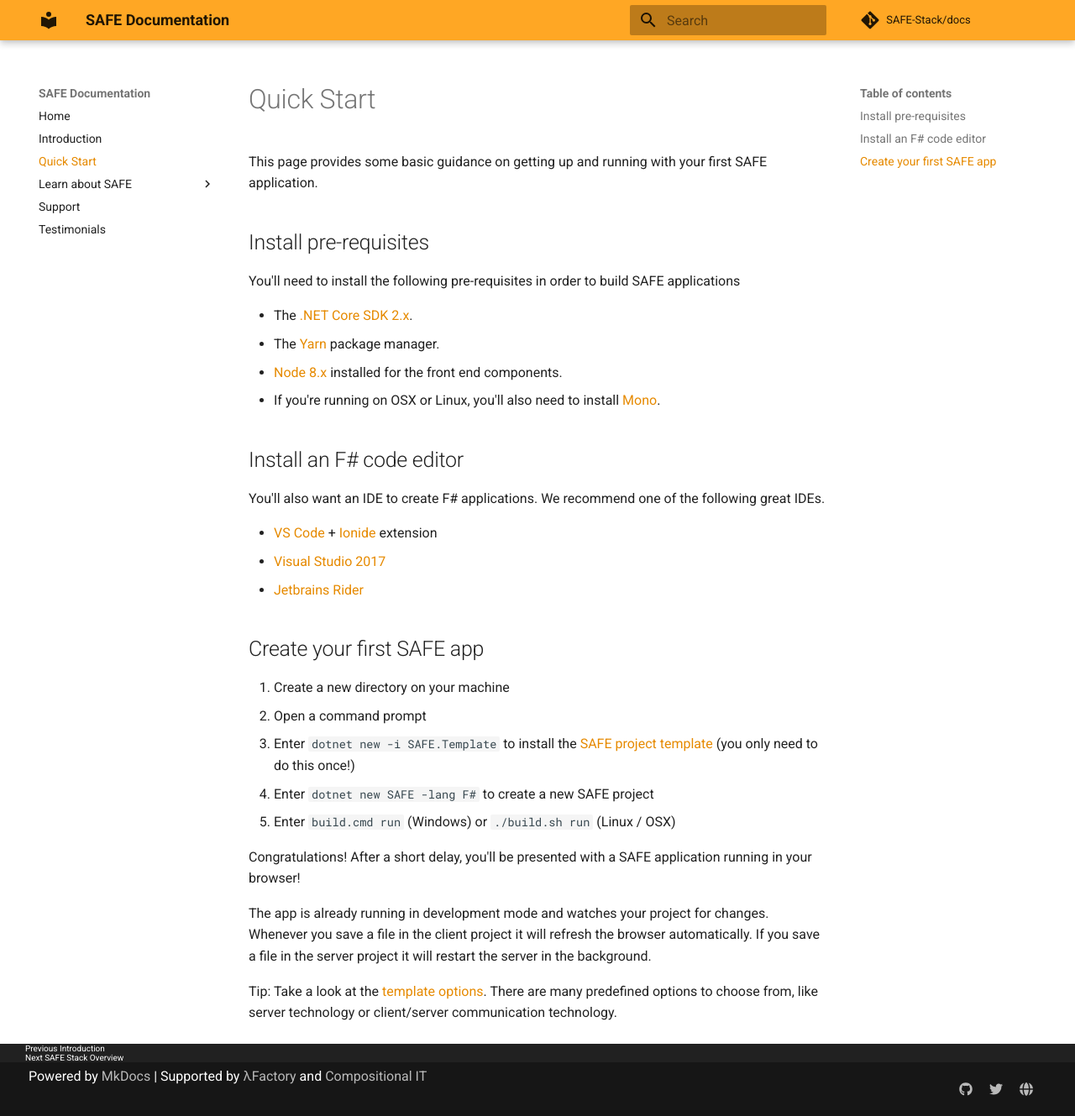
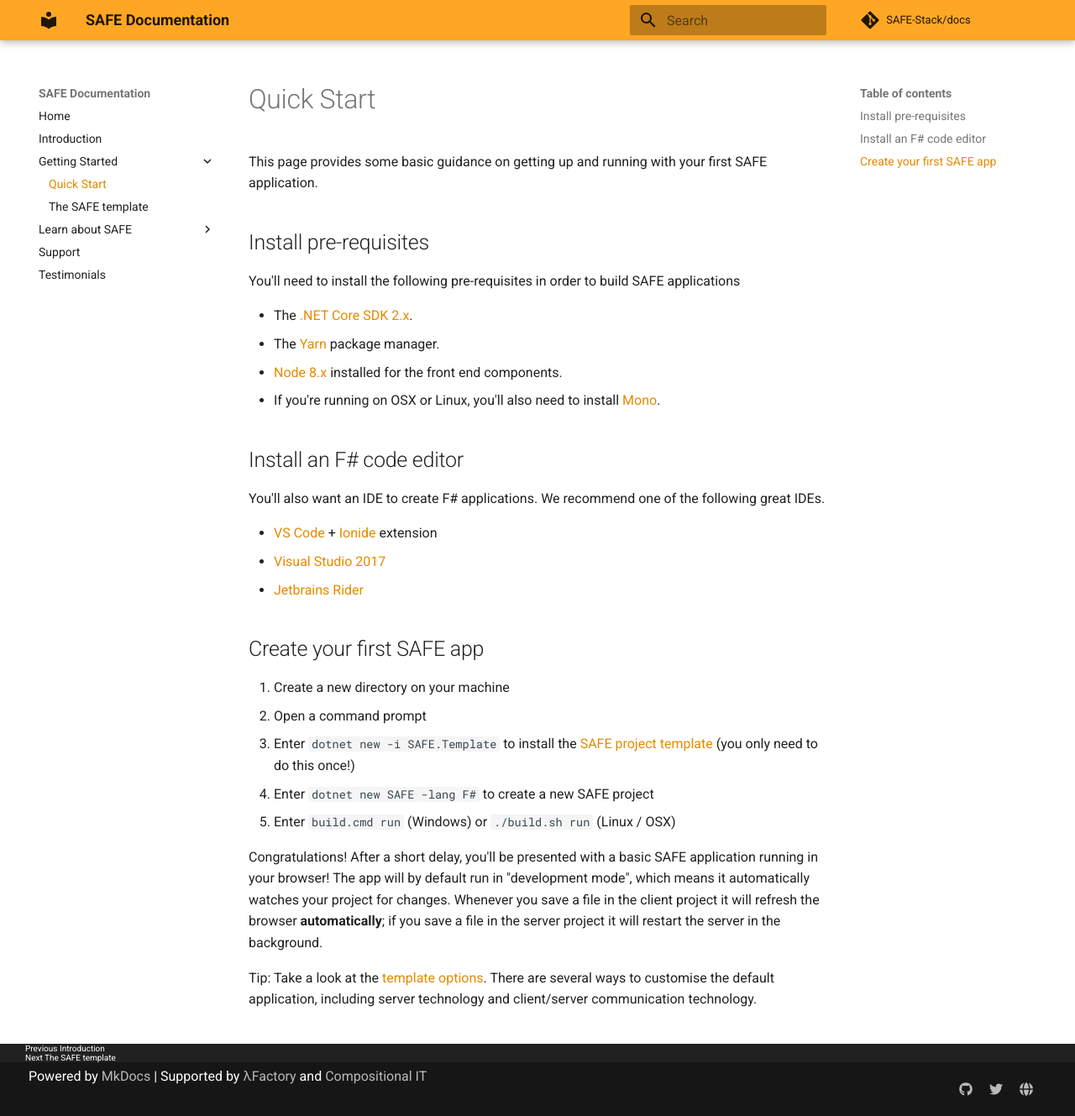
Before and after one commit to SAFE-Stack/docs, an MkDocs documentation site: the page built from docs/quickstart.md, in a window 1280 px wide and 1329 px high. Shown: the whole window at 84% size. Built offline with MkDocs 1.6.1 and Material for MkDocs 9.7.7, drawn with Linux system fonts in a browser that asks for light colours; comment, search, counter and statistics services are not loaded; old or Windows-style settings are respelled for this version of MkDocs.

Commit message:
SAFE Template docs.

```diff
--- a/docs/quickstart.md
+++ b/docs/quickstart.md
@@ -18,12 +18,10 @@
 ## Create your first SAFE app
 1. Create a new directory on your machine
 2. Open a command prompt
-3. Enter `dotnet new -i SAFE.Template` to install the [SAFE project template](https://github.com/SAFE-Stack/SAFE-template) (you only need to do this once!)
+3. Enter `dotnet new -i SAFE.Template` to install the [SAFE project template](safe-template.md) (you only need to do this once!)
 4. Enter `dotnet new SAFE -lang F#` to create a new SAFE project
 5. Enter `build.cmd run` (Windows) or `./build.sh run` (Linux / OSX)
 
-Congratulations! After a short delay, you'll be presented with a SAFE application running in your browser!
+Congratulations! After a short delay, you'll be presented with a basic SAFE application running in your browser! The app will by default run in "development mode", which means it automatically watches your project for changes. Whenever you save a file in the client project it will refresh the browser **automatically**; if you save a file in the server project it will restart the server in the background.
 
-The app is already running in development mode and watches your project for changes. Whenever you save a file in the client project it will refresh the browser automatically. If you save a file in the server project it will restart the server in the background.
-
-Tip: Take a look at the [template options](https://github.com/SAFE-Stack/SAFE-template#template-options). There are many predefined options to choose from, like server technology or client/server communication technology.
+Tip: Take a look at the [template options](safe-template.md#template-options). There are several ways to customise the default application, including server technology and client/server communication technology.
--- a/mkdocs.yml
+++ b/mkdocs.yml
@@ -26,7 +26,9 @@
 pages:
 - Home: 'index.md'
 - Introduction: 'intro.md'
-- Quick Start: 'quickstart.md'
+- Getting Started:
+  - 'Quick Start': 'quickstart.md'
+  - 'The SAFE template': 'safe-template.md'
 - Learn about SAFE:
   - 'SAFE Stack Overview' : 'overview.md'
   - 'Client Server communication' : 'client-server.md'
```
Also changed, not shown: docs/safe-template.md (+61 -0 lines).
